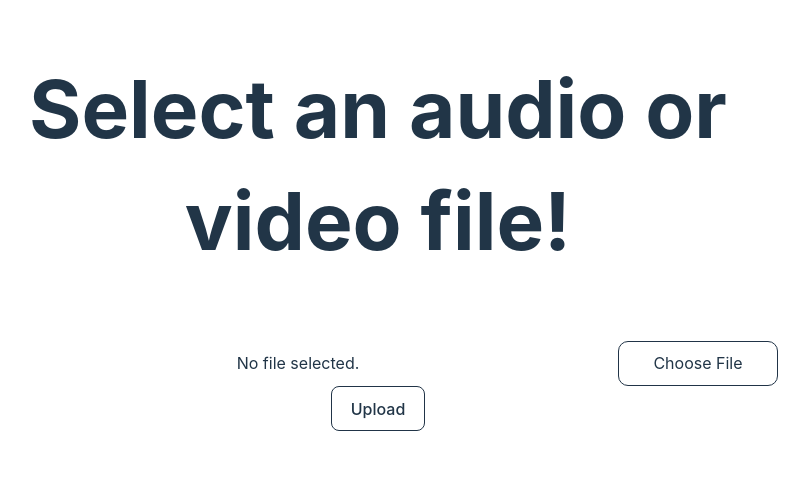
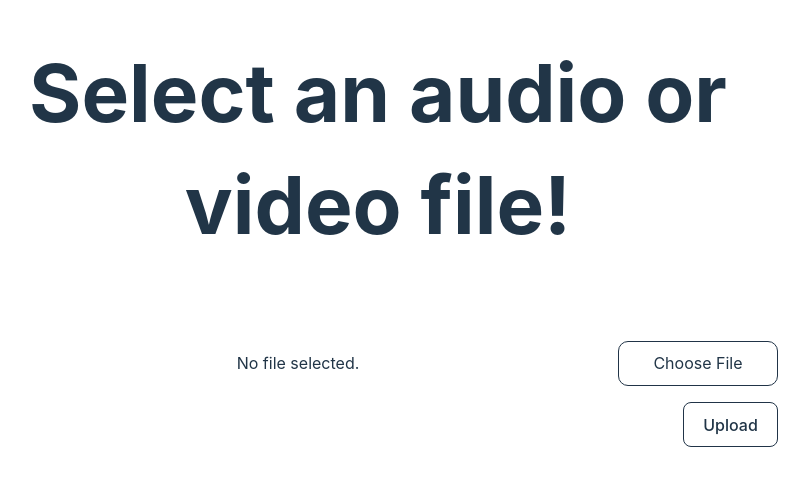
Before and after one commit to potatoeggy/tenacity, a React (Vite) app: page / in a window 1280 px wide. Shown: the part 190-676 px from the top of the page, without its empty margins (262-1071 px from the left). Built offline with nearby package versions, Linux system fonts and the light colour scheme.

Commit message:
fix home styling

```diff
--- a/src/components/FilePicker.tsx
+++ b/src/components/FilePicker.tsx
@@ -28,7 +28,11 @@ export function FilePicker() {
     ".3ga, .8svx, .aac, .ac3, .aif, .aiff, .alac, .amr, .ape, .au, .dss, .flac, .flv, .m4a, .m4b, .m4p, .m4r, .mp3, .mpga, .ogg, .oga, .mogg, .opus, .qcp, .tta, .voc, .wav, .wma, .wv, .webm, .MTS, .M2TS, .TS, .mov, .mp2, .mp4, .m4p, .m4v, .mxf";
 
   return (
-    <form className="flex flex-col items-start" onSubmit={handleSubmit}>
+    <form
+      className="flex flex-col items-start"
+      onSubmit={handleSubmit}
+      style={{ gap: "1rem", display: "flex", flexDirection: "column" }}
+    >
       <div className="header1">Select an audio or video file!</div>
       <label
         className="container2"
@@ -45,7 +49,9 @@ export function FilePicker() {
         <div className="header2">{file?.name ?? "No file selected."}</div>
         <div className="button2">Choose File</div>
       </label>
-      <div className="flex w-full justify-end">
+      <div
+        style={{ display: "flex", justifyContent: "flex-end", width: "100%" }}
+      >
         <button type="submit" className="button1" disabled={!file || submitted}>
           {submitted ? "Loading" : "Upload"}
         </button>
```
